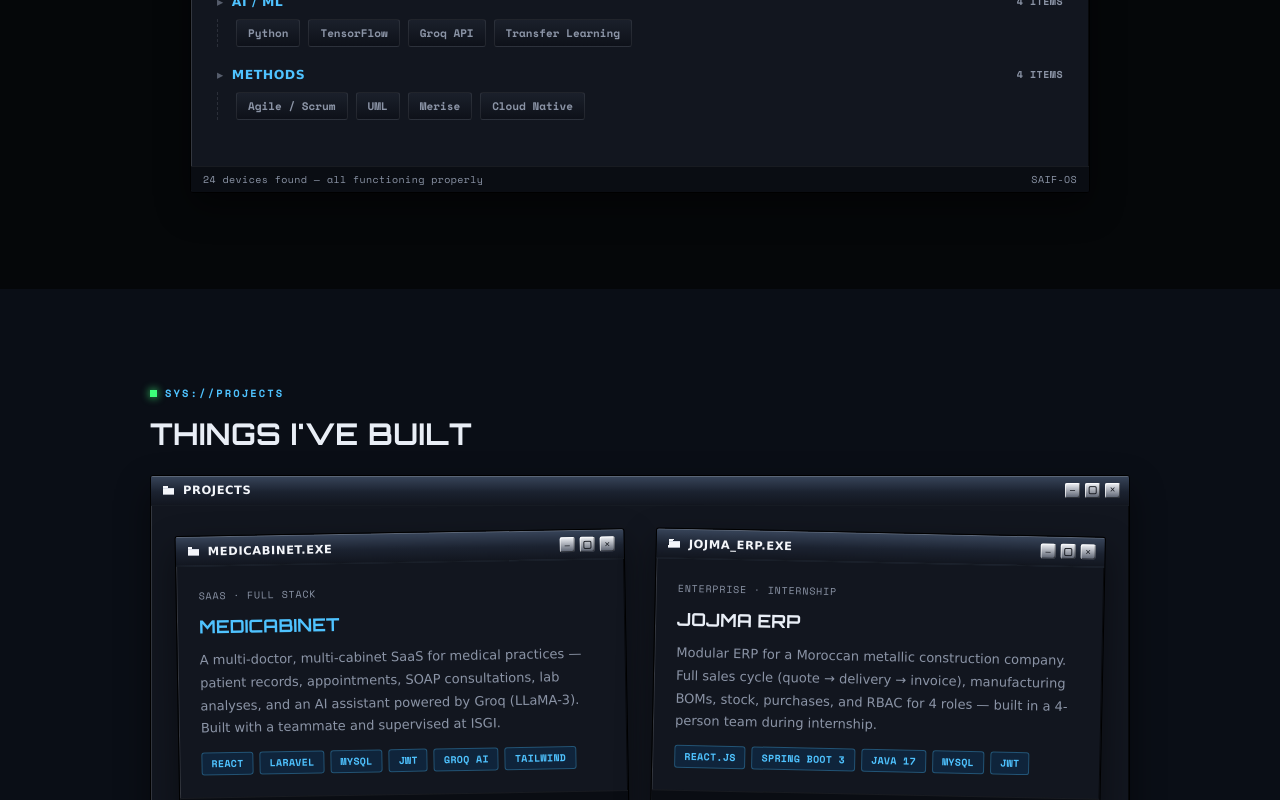
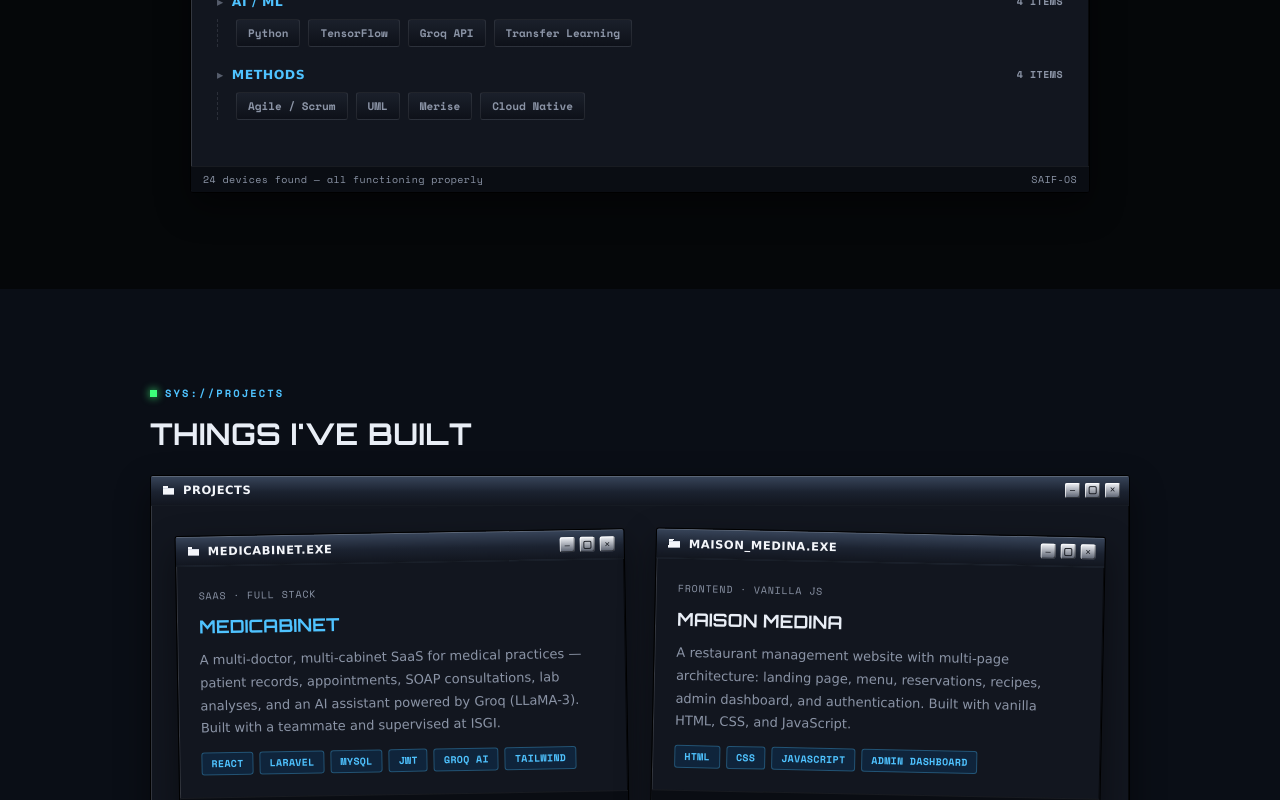
Before and after one commit to Fadwa-Saif/Portfolio-Fadwa-saif, a React (Vite) app in the folder my-portfolio/: page / in a window 1280 px wide. Shown: the part 2000-2800 px from the top of the page. Built offline with nearby package versions, Linux system fonts and the light colour scheme.

Commit message:
Fix contact email and project repo links

```diff
--- a/my-portfolio/src/App.jsx
+++ b/my-portfolio/src/App.jsx
@@ -52,18 +52,11 @@ const PROJECTS = [
     name: "MediCabinet",
     desc: "A multi-doctor, multi-cabinet SaaS for medical practices — patient records, appointments, SOAP consultations, lab analyses, and an AI assistant powered by Groq (LLaMA-3). Built with a teammate and supervised at ISGI.",
     tech: ["React", "Laravel", "MySQL", "JWT", "Groq AI", "Tailwind"],
-    github: "https://github.com/Fadwa-Saif",
+    gitLab:
+      "https://gitlab.com/Fadwa-Saif/MediCabinet-Projet-de-synthese-FrontEnd",
     featured: true,
   },
-  {
-    id: "p2",
-    tag: "Enterprise · Internship",
-    name: "JOJMA ERP",
-    desc: "Modular ERP for a Moroccan metallic construction company. Full sales cycle (quote → delivery → invoice), manufacturing BOMs, stock, purchases, and RBAC for 4 roles — built in a 4-person team during internship.",
-    tech: ["React.js", "Spring Boot 3", "Java 17", "MySQL", "JWT"],
-    github: "https://github.com/Fadwa-Saif",
-    featured: false,
-  },
+
   {
     id: "p3",
     tag: "Frontend · Vanilla JS",
@@ -1482,9 +1475,15 @@ export default function Portfolio() {
                       </div>
                     </div>
                     <div className="win-status">
-                      <span>▶ github.com/Fadwa-Saif</span>
+                      <span>
+                        {" "}
+                        ▶{" "}
+                        {p.gitLab
+                          ? "gitlab.com/Fadwa-Saif"
+                          : "github.com/Fadwa-Saif"}
+                      </span>
                       <a
-                        href={p.github}
+                        href={p.gitLab || p.github}
                         target="_blank"
                         rel="noopener noreferrer"
                         style={{ color: C.accentLight, fontWeight: 700 }}
@@ -1878,7 +1877,7 @@ export default function Portfolio() {
                     flexWrap: "wrap",
                   }}
                 >
-                  <a href="mailto:your@email.com" className="btn-primary">
+                  <a href="mailto:saiffadoua@email.com" className="btn-primary">
                     Send Email
                   </a>
                   <a
```
